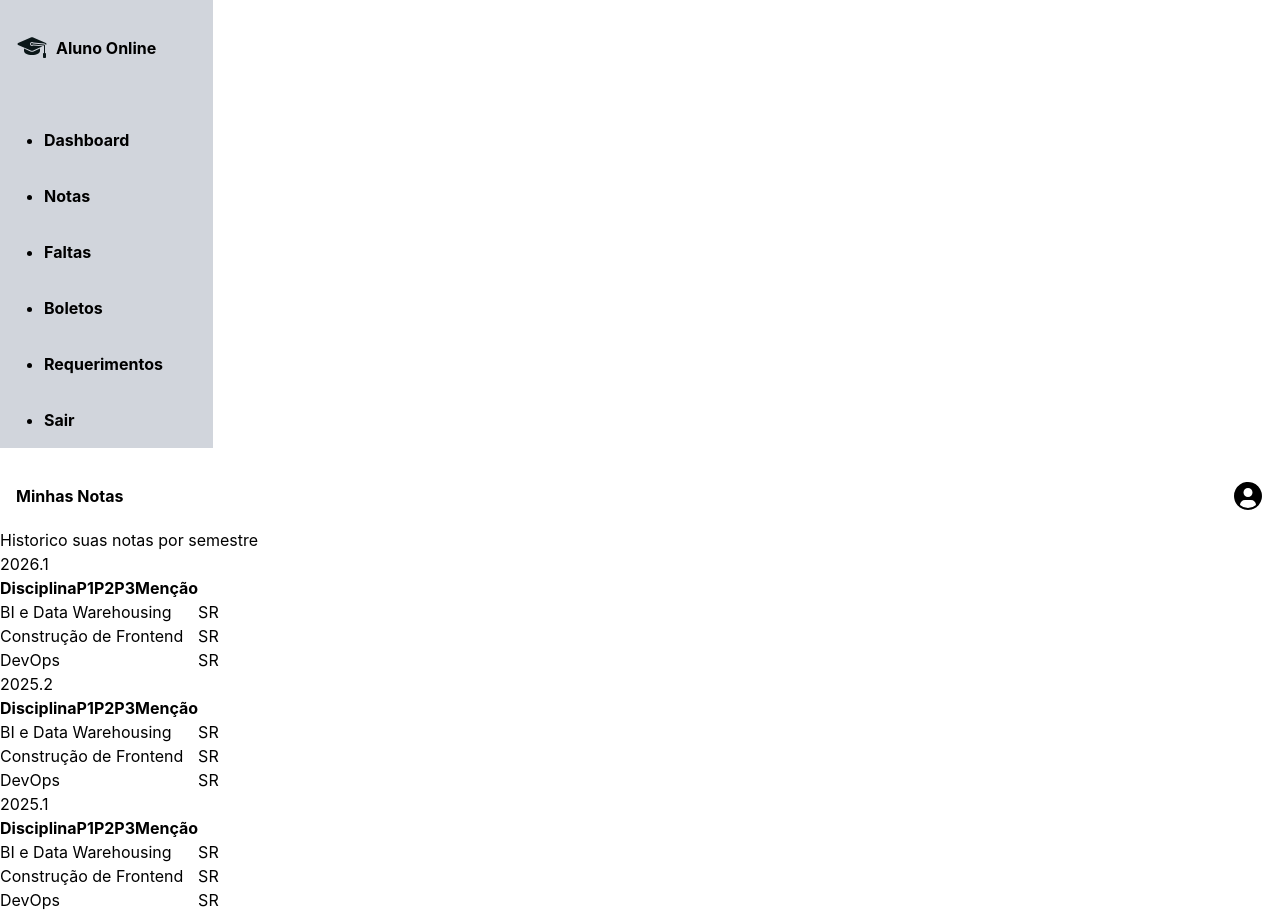
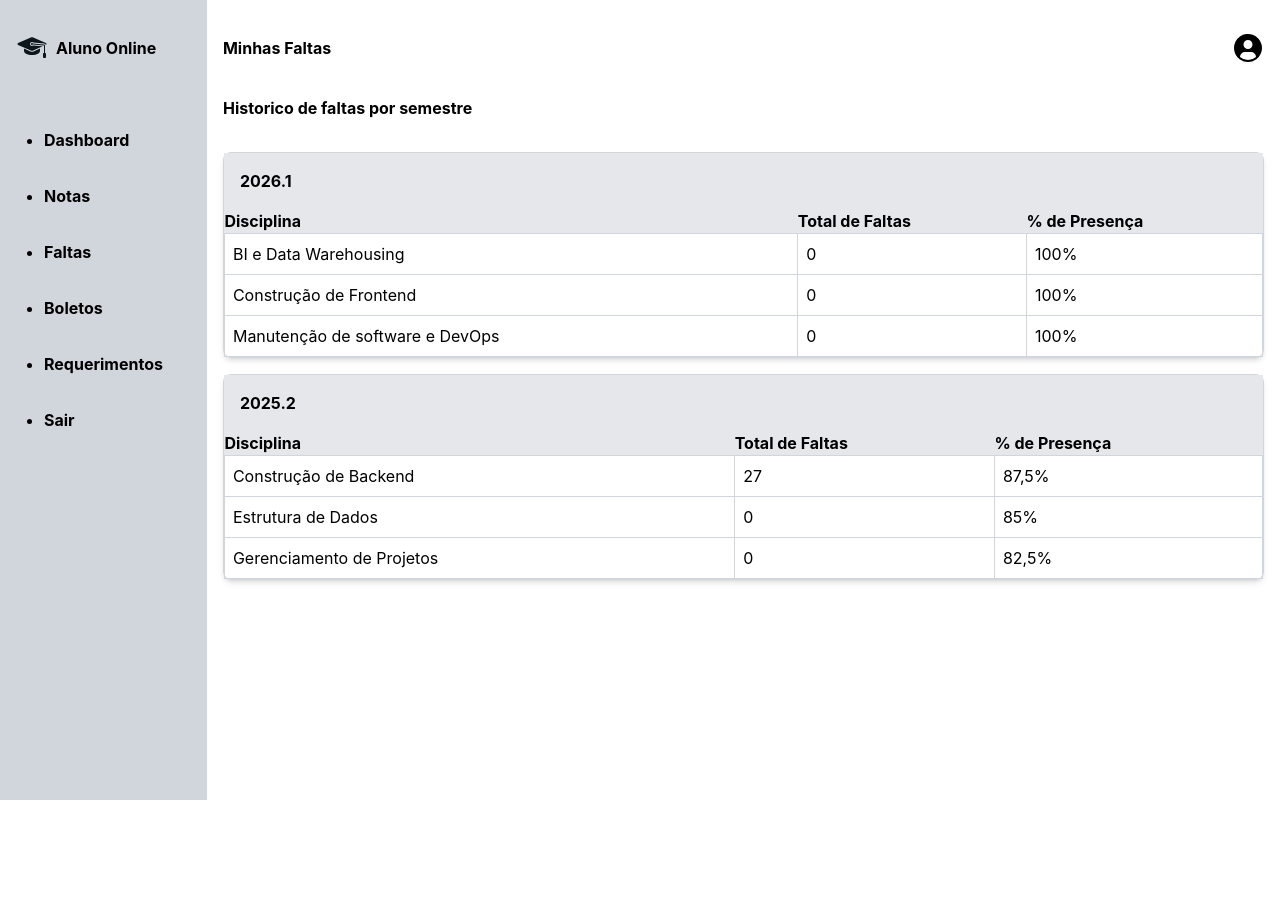
Before and after one commit to tomzbraga/front-IESB-2026, a React (Vite) app in the folder praticas/aluno-online-react/: page / in a window 1280 px wide. After the commit the page ends 800 px from the top, so only its background shows below. Built offline with nearby package versions, Linux system fonts and the light colour scheme.

Commit message:
Telas notas e faltas

```diff
--- a/praticas/aluno-online-react/src/App.jsx
+++ b/praticas/aluno-online-react/src/App.jsx
@@ -6,18 +6,20 @@ import Notas from "./pages/Notas";
 import Requerimentos from "./pages/Requerimentos";
 
 function App() {
-  return (
-  <>
 
-    {/*<Dashboard /> */}
-    {/* <Faltas /> */}
-    {/* <Boletos /> */}
-    {/* <Requerimentos /> */}
-    <Notas />
+  const pagina = 2;
 
-  </>
+  switch (pagina)
+  {
 
-  );
+    case 1: return <Dashboard />;
+    case 2: return <Faltas />;
+    case 3: return <Notas />;
+    case 4: return <Requerimentos />;
+    case 5: return <Boletos />;
+
+  }
+
 }
 
 export default App;
--- a/praticas/aluno-online-react/src/components/Main.jsx
+++ b/praticas/aluno-online-react/src/components/Main.jsx
@@ -7,9 +7,12 @@ function Main(props) {
 
     <main className="flex flex-col w-full">
 
-        <Topbar titulo={props.titulo}/>
+        <Topbar
 
-           <h2>{props.subtitulo}</h2>
+            titulo={props.titulo}
+            subtitulo={props.subtitulo}
+
+        />
 
         <section>
 
--- a/praticas/aluno-online-react/src/components/Tabela.jsx
+++ b/praticas/aluno-online-react/src/components/Tabela.jsx
@@ -1,23 +1,32 @@
 function Tabela(props) {
     return (
 
-        <>
+    <article className="m-4 border border-gray-300 rounded-lg shadow-md">
 
-            {props.titulo && <h3>{props.titulo}</h3>}
+            <table className="w-full">
 
-            <table>
+                {props.titulo && (
 
-                <thead>
-                    <th>
+                <caption className="bg-gray-200  p-4 font-bold text-left">
 
-                        {props.colunas.map((Item, index) =>
+                    {props.titulo}
+
+                </caption>
+
+                )}
+
+                <thead className="bg-gray-200 font-bold">
+
+                    <tr>
+
+                        {props.colunas.map((item, index) =>
                         (
 
-                            <td key={index}>{Item}</td>
+                            <th className="text-left" key={index}>{item}</th>
 
                         ))}
 
-                    </th>
+                    </tr>
 
                 </thead>
 
@@ -31,7 +40,7 @@ function Tabela(props) {
                             {linha.map((coluna, j) =>
                             (
 
-                                <td key={j}>{coluna}</td>
+                                <td className="p-2 border border-gray-300" key={j}>{coluna} </td>
 
                             )
 
@@ -42,8 +51,11 @@ function Tabela(props) {
                     ))}
 
                 </tbody>
+
             </table>
-        </>
+
+    </article>
+
     );
 
 
--- a/praticas/aluno-online-react/src/components/Topbar.jsx
+++ b/praticas/aluno-online-react/src/components/Topbar.jsx
@@ -4,13 +4,18 @@ function Topbar(props) {
 
     return (
 
-    <header className='flex justify-between m-4 mt-8 items-center'>
+    <main className='m-4 mt-8'>
 
-        <h1 className='font-bold'>{props.titulo}</h1>
-        <img src={avatar} alt="imagem do avatar" />
+        <header className='flex justify-between items-center'>
 
-    </header>
+            <h1 className='font-bold'>{props.titulo}</h1>
+            <img src={avatar} alt="imagem do avatar" />
 
+        </header>
+
+        <h2 className='mt-8 flex justify-between items-center font-bold'>{props.subtitulo}</h2>
+
+    </main>
     );
 
 }
--- a/praticas/aluno-online-react/src/pages/Dashboard.jsx
+++ b/praticas/aluno-online-react/src/pages/Dashboard.jsx
@@ -24,7 +24,7 @@ function Dashboard() {
 
     return (
 
-        <section className="flex h-screen gap-4">
+        <section className="flex h-screen">
 
             <Sidebar />
 
--- a/praticas/aluno-online-react/src/pages/Faltas.jsx
+++ b/praticas/aluno-online-react/src/pages/Faltas.jsx
@@ -1,20 +1,62 @@
 import Main from "../components/Main.jsx"
 import Sidebar from "../components/Sidebar.jsx"
+import Tabela from "../components/Tabela.jsx"
 
 function Faltas() {
+
+    const colunas =
+    [
+
+        "Disciplina",
+        "Total de Faltas",
+        "% de Presença",
+
+    ];
+
+        const Faltas = [
+    [
+
+        ["BI e Data Warehousing", "0", "100%"],
+        ["Construção de Frontend", "0", "100%"],
+        ["Manutenção de software e DevOps", "0", "100%"],
+
+    ],
+    [
+
+        ["Construção de Backend", "27", "87,5%"],
+        ["Estrutura de Dados", "0", "85%"],
+        ["Gerenciamento de Projetos", "0", "82,5%"],
+    ],
+    ];
+
     return (
-        <section className="flex h-screen gap-4">
+
+        <section className="flex h-screen">
+
             <Sidebar />
+
             <Main
 
                 titulo="Minhas Faltas"
-                subtitulo="Historico suas faltas por semestre"
+                subtitulo="Historico de faltas por semestre"
 
             >
 
-                <Tabela titulo="2026.1" />
-                <Tabela titulo="2025.2" />
-                <Tabela titulo="2025.1" />
+                <Tabela
+
+                    titulo="2026.1"
+                    colunas={colunas}
+                    dados={Faltas[0]}
+
+                />
+
+                <Tabela
+
+                    titulo="2025.2"
+                    colunas={colunas}
+                    dados={Faltas[1]}
+
+                />
 
             </Main>
         </section>
--- a/praticas/aluno-online-react/src/pages/Notas.jsx
+++ b/praticas/aluno-online-react/src/pages/Notas.jsx
@@ -32,25 +32,23 @@ function Notas() {
     ],
     [
 
-        ["Enegenharia de Software", "5.5", "5.5", "5.5", "MM"],
-        ["Dispositivos Moveis", "5.5", "5.5", "5.5", "MM"],
-        ["Estatistica", "5.5", "5.5", "5.5", "MM"],
+        ["Enegenharia de Software", "10", "10", "10", "SS"],
+        ["Dispositivos Moveis", "10", "10", "10", "SS"],
+        ["Estatistica", "10", "10", "10", "SS"],
 
     ]
     ];
 
     return (
 
-        <>
+        <section className="flex h-screen">
 
         <Sidebar />
-
-        <main>
 
             <Main
 
                 titulo="Minhas Notas"
-                subtitulo="Historico suas notas por semestre"
+                subtitulo="Historico de notas por semestre"
 
             >
 
@@ -66,7 +64,7 @@ function Notas() {
 
                     titulo="2025.2"
                     colunas={colunas}
-                    dados={Notas[0]}
+                    dados={Notas[1]}
 
                 />
 
@@ -74,15 +72,13 @@ function Notas() {
 
                     titulo="2025.1"
                     colunas={colunas}
-                    dados={Notas[0]}
+                    dados={Notas[2]}
 
                 />
 
             </Main>
 
-        </main>
-
-        </>
+        </section>
 
     );
 
```
